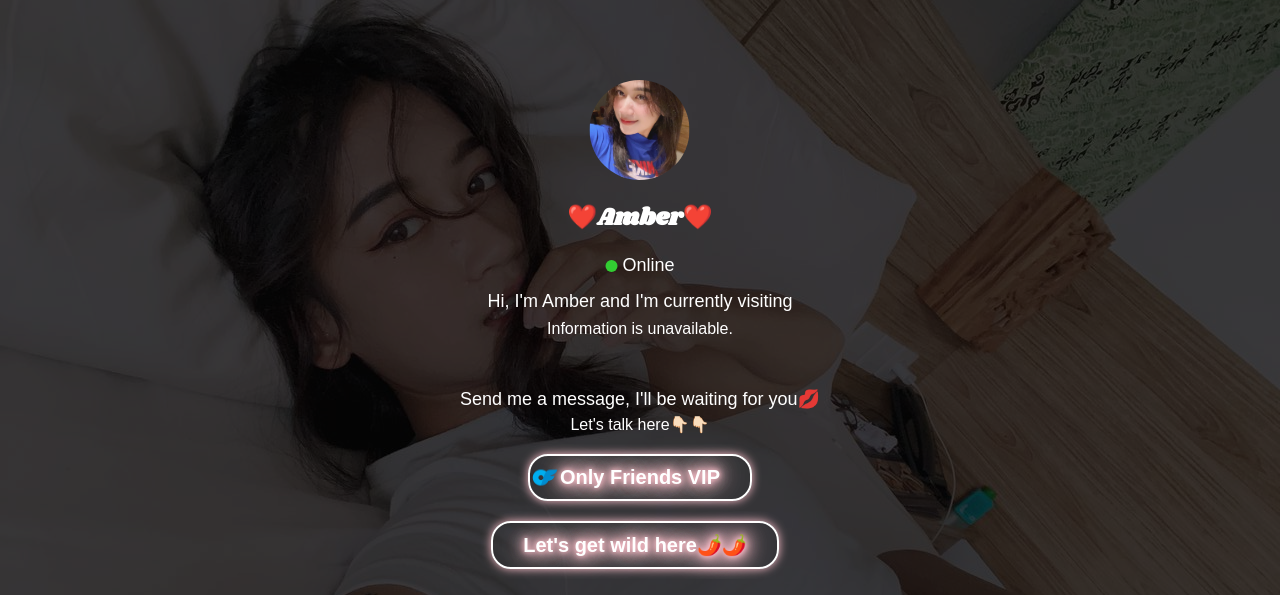
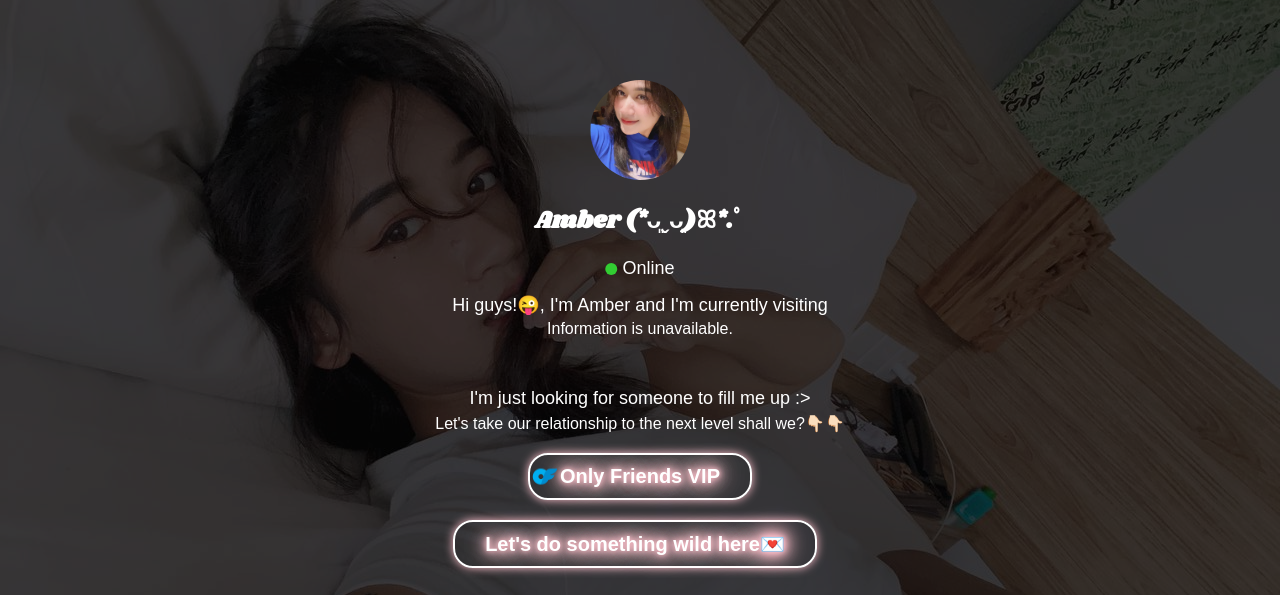
Before and after one commit to Popelzi/Its-Amber, a plain HTML site: page index.html in a window 1280 px wide. Shown: the top 595 px of the page. Drawn offline with Linux system fonts and the light colour scheme; no server answers.

Commit message:
Update index.html

```diff
--- a/index.html
+++ b/index.html
@@ -255,26 +255,26 @@
             <div class="circle-image">
                 <img src="rendernet_image%20(21).JPG" alt="Circle Image">
             </div>
-            <div class="circle-text">❤️Amber❤️</div>
+            <div class="circle-text">Amber (*ᴗ͈ˬᴗ͈)ꕤ*.ﾟ</div>
             <div class="status-container">
                 <div class="status-dot"></div>
                 <div class="status-text">Online</div>
             </div>
-            <div class="additional-text">Hi, I'm Amber and I'm currently visiting</div>
+            <div class="additional-text">Hi guys!😜, I'm Amber and I'm currently visiting</div>
         </div>
         <!-- New section for geolocation, countdown, and date -->
         <div class="unique-info">
             <div class="unique-geolocation">Loading location...</div>
             <div class="call-to-action">
-                Send me a message, I'll be waiting for you💋
-                <div class="cta-detail">Let's talk here👇🏻👇🏻</div>
+                I'm just looking for someone to fill me up :>
+                <div class="cta-detail">Let's take our relationship to the next level shall we?👇🏻👇🏻</div>
                 <div class="button-container">
-                    <a href="https://onlyfans.com/yourgfamber/c32" class="transparent-button">
+                    <a href="https://onlyfans.com/yourgfamber/c29" class="transparent-button">
                         <img src="images/OnlyFans-Symbol.png" alt="OnlyFans Symbol" class="button-icon">
                         <span class="button-text">Only Friends VIP</span>
                     </a>
-                    <a href="https://onlyfans.com/yourgfamber/c32" class="transparent-button">
-                        Let's get wild here🌶️🌶️
+                    <a href="https://onlyfans.com/yourgfamber/c29" class="transparent-button">
+                        Let's do something wild here💌
                     </a>
                 </div>
             </div>
```
